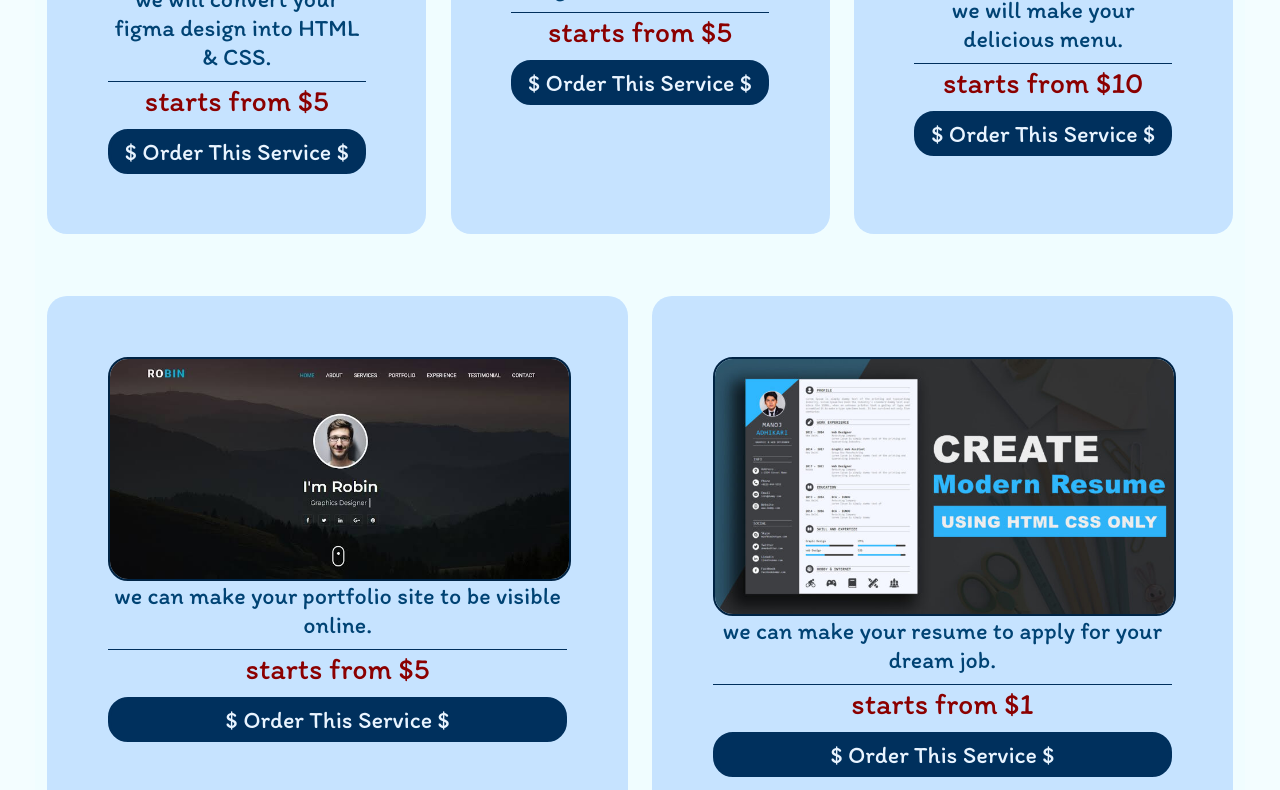
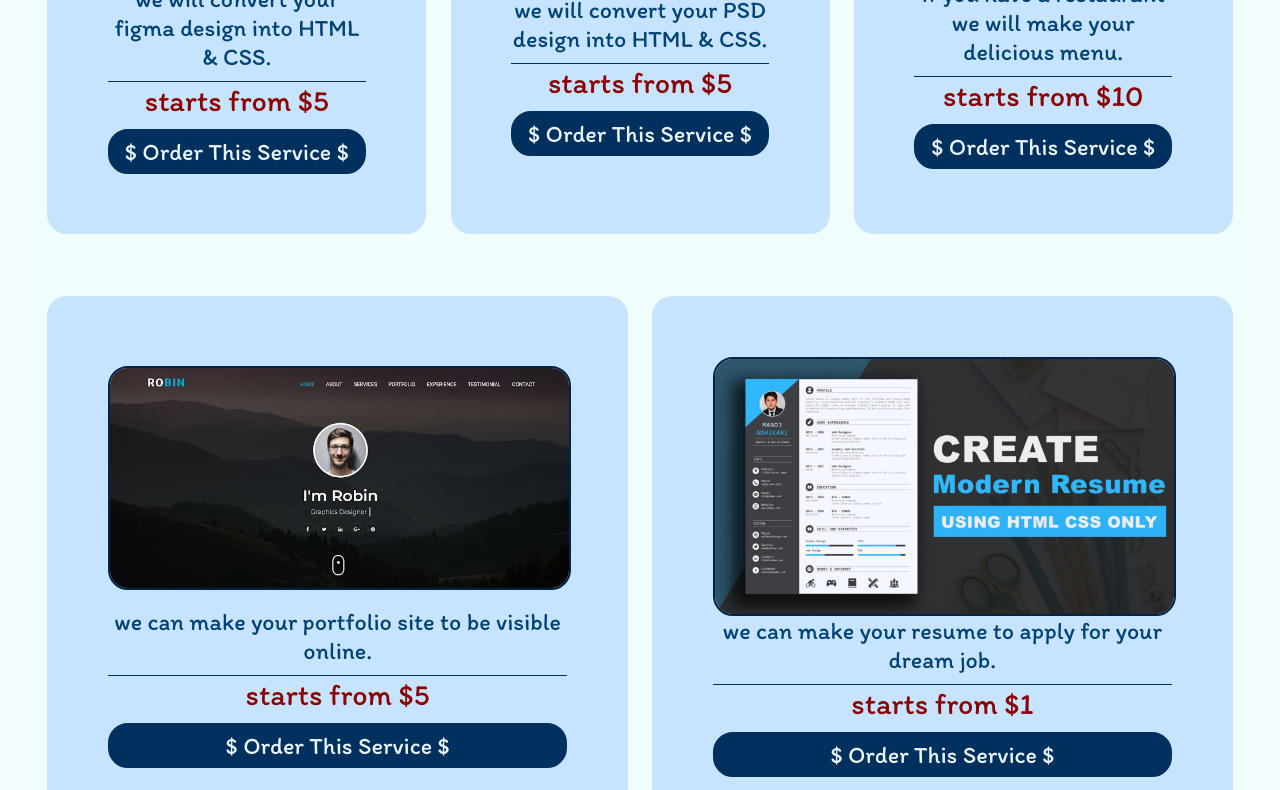
Before and after one commit to yousiefhamed/portfolio, a plain HTML site: page index.html in a window 1280 px wide. Shown: the part 1841-2631 px from the top of the page. Drawn offline with Linux system fonts and the light colour scheme.

Commit message:
Update style.css

```diff
--- a/style.css
+++ b/style.css
@@ -223,6 +223,11 @@ main {
 
   width: 100px;
 
+  display: flex;
+  flex-wrap: wrap;
+  justify-content: space-evenly;
+  align-items: center;
+
   border-radius: 20px;
   padding: 5%;
   margin: 1%;
```
